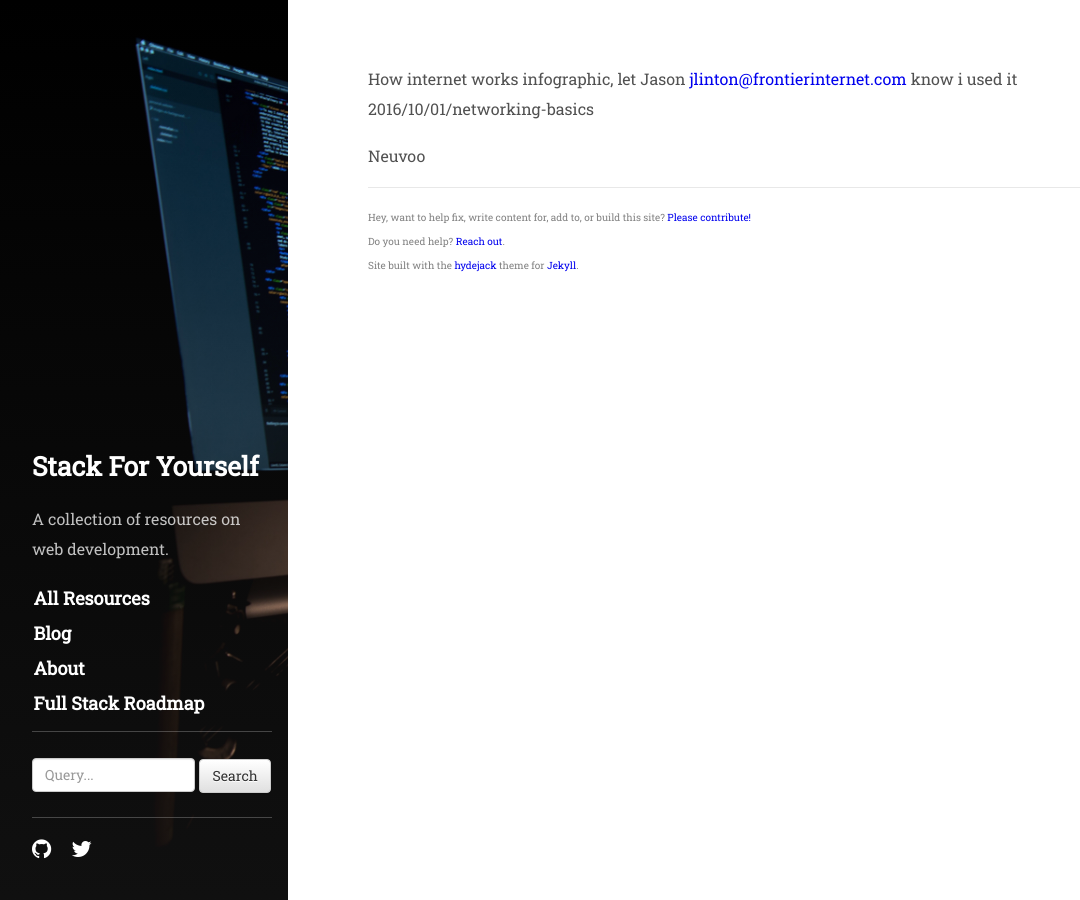
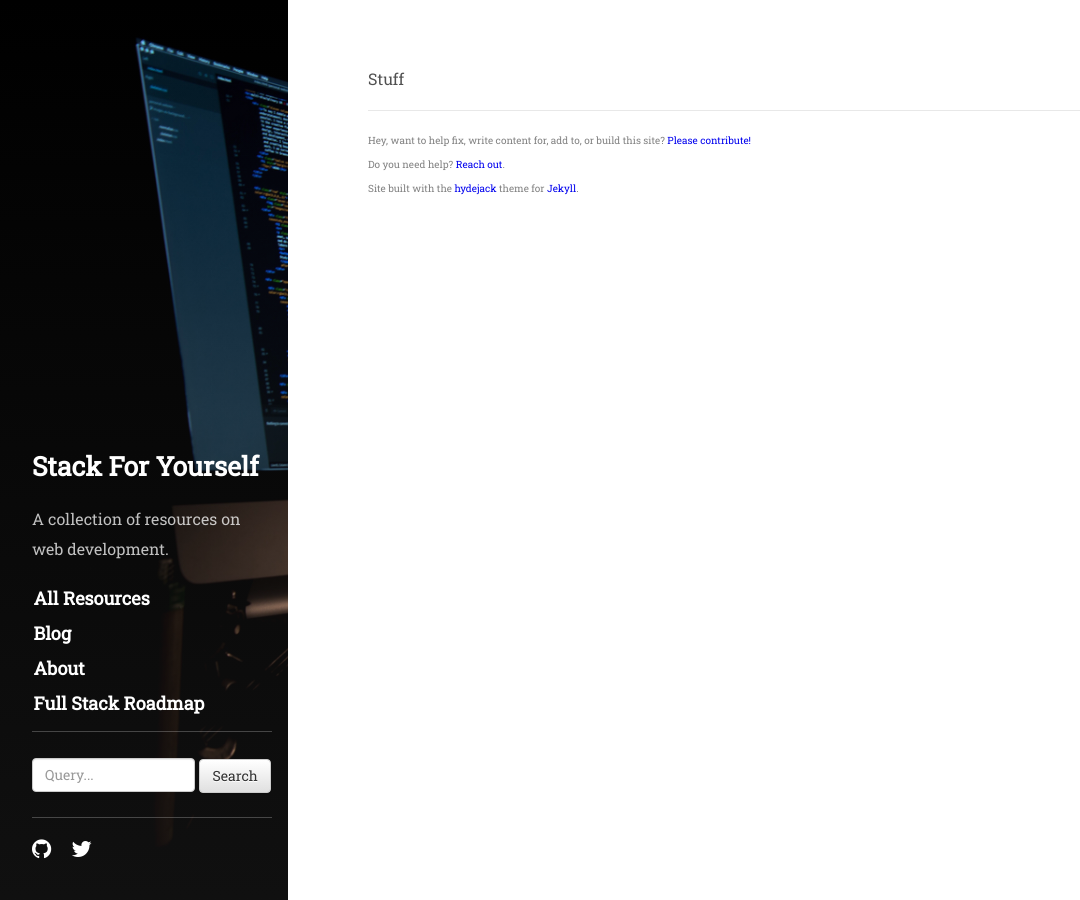
Before and after one commit to mindplace/stack-for-yourself, a Jekyll site: the page built from to_sort.md, in a window 1280 px wide. Shown: the whole page, without its empty margins (0-1080 px from the left). Built offline with Jekyll 4.4.1, drawn with Linux system fonts in a browser that asks for light colours; nearby versions of some CDN libraries; our own code applies the rules of GitHub Pages for plain Markdown files.

Commit message:
added 'stuff'

```diff
--- a/to_sort.md
+++ b/to_sort.md
@@ -1,7 +1 @@
-
-
-How internet works infographic, let Jason <jlinton@frontierinternet.com> know i used it
-2016/10/01/networking-basics
-
-
-Neuvoo
+Stuff
```
